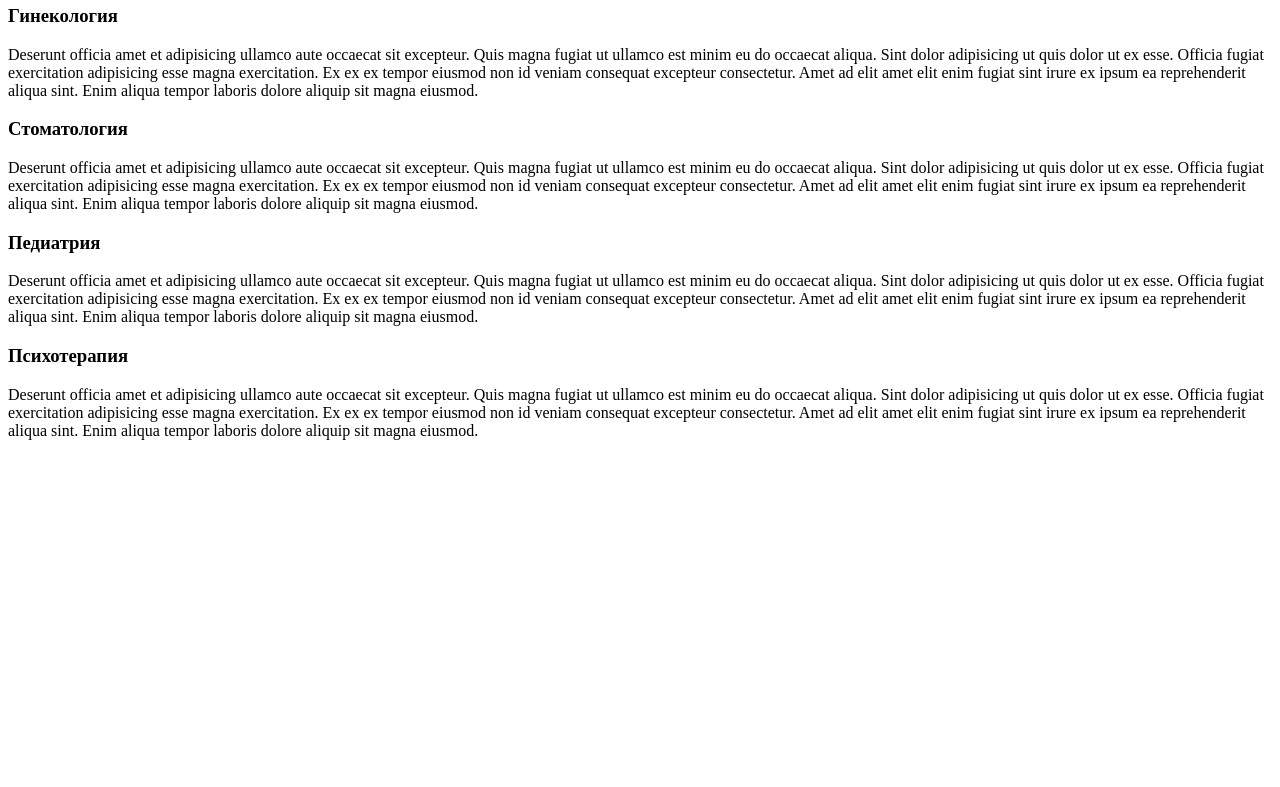
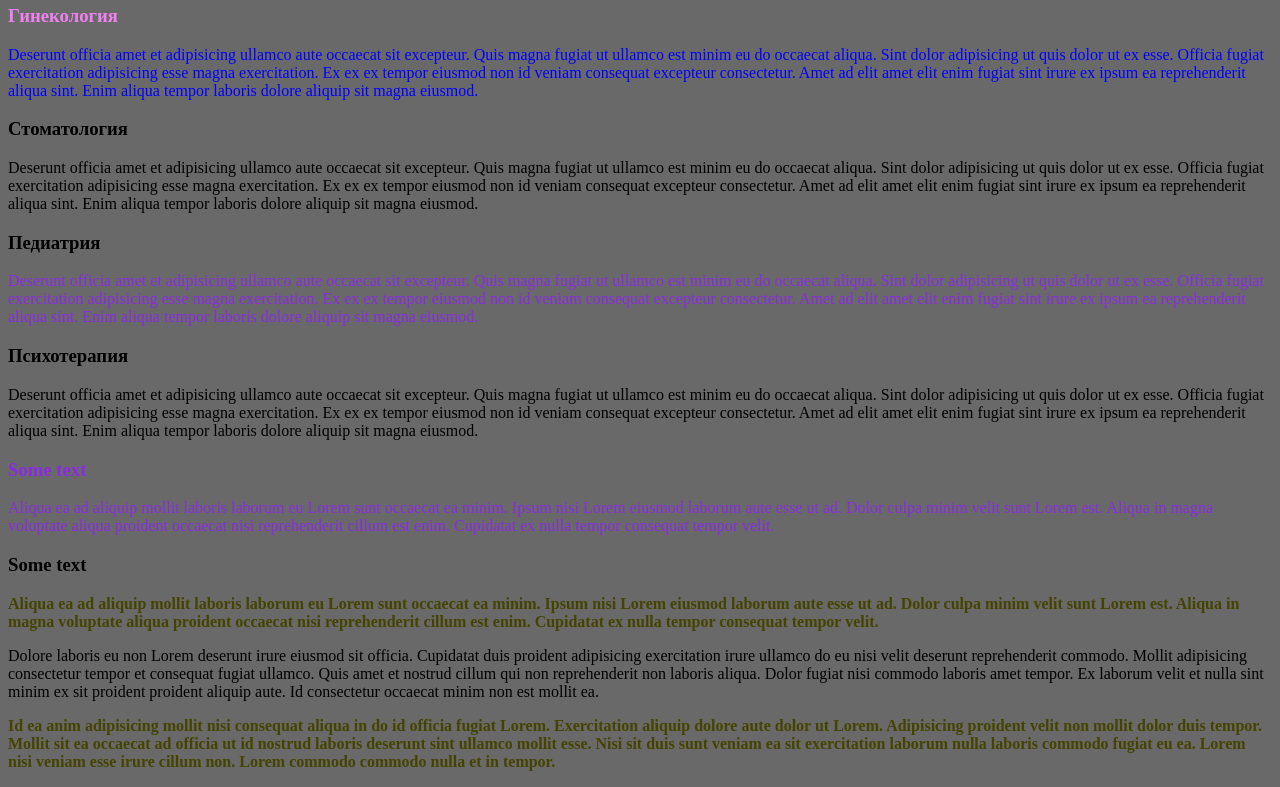
Before and after one commit to arif85/web, a plain HTML site: page www/staf.html in a window 1280 px wide. Shown: the part 186-973 px from the top of the page. Before the commit the page ends 800 px from the top, so only its background shows below. Drawn offline with Linux system fonts and the light colour scheme.

Commit message:
css staf.html

```diff
--- /dev/null
+++ b/www/css/style.css
@@ -0,0 +1,30 @@
+*{
+    margin: 10;
+    padding: 20;
+}
+
+body{
+    background: dimgray;
+}
+
+#header{
+    color: violet;
+}
+
+
+.p1{
+    color: blue;
+}
+.p2{
+    color: blueviolet;
+}
+
+
+h2{
+    color: red;
+}
+
+div#id1 p.note{
+    font-weight: 900;
+    color: #444400;
+}
--- a/www/staf.html
+++ b/www/staf.html
@@ -5,6 +5,7 @@
     <meta name="viewport" content="width=device-width, initial-scale=1.0">
     <meta http-equiv="X-UA-Compatible" content="ie=edge">
     <title>Наши специалисты</title>
+    <link rel="stylesheet" href="css/style.css">
 </head>
 <body>
     <ul>
@@ -18,14 +19,25 @@
 
     <h2>Наши специалисты</h2>
 
-    <h3>Гинекология</h3>
-    <p>Deserunt officia amet et adipisicing ullamco aute occaecat sit excepteur. Quis magna fugiat ut ullamco est minim eu do occaecat aliqua. Sint dolor adipisicing ut quis dolor ut ex esse. Officia fugiat exercitation adipisicing esse magna exercitation. Ex ex ex tempor eiusmod non id veniam consequat excepteur consectetur. Amet ad elit amet elit enim fugiat sint irure ex ipsum ea reprehenderit aliqua sint. Enim aliqua tempor laboris dolore aliquip sit magna eiusmod.</p>
+    <h3 id="header">Гинекология</h3>
+    <p class="p1">Deserunt officia amet et adipisicing ullamco aute occaecat sit excepteur. Quis magna fugiat ut ullamco est minim eu do occaecat aliqua. Sint dolor adipisicing ut quis dolor ut ex esse. Officia fugiat exercitation adipisicing esse magna exercitation. Ex ex ex tempor eiusmod non id veniam consequat excepteur consectetur. Amet ad elit amet elit enim fugiat sint irure ex ipsum ea reprehenderit aliqua sint. Enim aliqua tempor laboris dolore aliquip sit magna eiusmod.</p>
     <h3>Стоматология</h3>
     <p>Deserunt officia amet et adipisicing ullamco aute occaecat sit excepteur. Quis magna fugiat ut ullamco est minim eu do occaecat aliqua. Sint dolor adipisicing ut quis dolor ut ex esse. Officia fugiat exercitation adipisicing esse magna exercitation. Ex ex ex tempor eiusmod non id veniam consequat excepteur consectetur. Amet ad elit amet elit enim fugiat sint irure ex ipsum ea reprehenderit aliqua sint. Enim aliqua tempor laboris dolore aliquip sit magna eiusmod.</p>
     <h3>Педиатрия</h3>
-    <p>Deserunt officia amet et adipisicing ullamco aute occaecat sit excepteur. Quis magna fugiat ut ullamco est minim eu do occaecat aliqua. Sint dolor adipisicing ut quis dolor ut ex esse. Officia fugiat exercitation adipisicing esse magna exercitation. Ex ex ex tempor eiusmod non id veniam consequat excepteur consectetur. Amet ad elit amet elit enim fugiat sint irure ex ipsum ea reprehenderit aliqua sint. Enim aliqua tempor laboris dolore aliquip sit magna eiusmod.</p>
+    <p class="p2">Deserunt officia amet et adipisicing ullamco aute occaecat sit excepteur. Quis magna fugiat ut ullamco est minim eu do occaecat aliqua. Sint dolor adipisicing ut quis dolor ut ex esse. Officia fugiat exercitation adipisicing esse magna exercitation. Ex ex ex tempor eiusmod non id veniam consequat excepteur consectetur. Amet ad elit amet elit enim fugiat sint irure ex ipsum ea reprehenderit aliqua sint. Enim aliqua tempor laboris dolore aliquip sit magna eiusmod.</p>
+
     <h3>Психотерапия</h3>
     <p>Deserunt officia amet et adipisicing ullamco aute occaecat sit excepteur. Quis magna fugiat ut ullamco est minim eu do occaecat aliqua. Sint dolor adipisicing ut quis dolor ut ex esse. Officia fugiat exercitation adipisicing esse magna exercitation. Ex ex ex tempor eiusmod non id veniam consequat excepteur consectetur. Amet ad elit amet elit enim fugiat sint irure ex ipsum ea reprehenderit aliqua sint. Enim aliqua tempor laboris dolore aliquip sit magna eiusmod.</p>
+    <div class="p2">
+        <h3>Some text</h3>
+        <p class="note">Aliqua ea ad aliquip mollit laboris laborum eu Lorem sunt occaecat ea minim. Ipsum nisi Lorem eiusmod laborum aute esse ut ad. Dolor culpa minim velit sunt Lorem est. Aliqua in magna voluptate aliqua proident occaecat nisi reprehenderit cillum est enim. Cupidatat ex nulla tempor consequat tempor velit.</p>
+    </div>
+    <div id="id1">
+        <h3>Some text</h3>
+        <p class="note">Aliqua ea ad aliquip mollit laboris laborum eu Lorem sunt occaecat ea minim. Ipsum nisi Lorem eiusmod laborum aute esse ut ad. Dolor culpa minim velit sunt Lorem est. Aliqua in magna voluptate aliqua proident occaecat nisi reprehenderit cillum est enim. Cupidatat ex nulla tempor consequat tempor velit.</p>
+        <p>Dolore laboris eu non Lorem deserunt irure eiusmod sit officia. Cupidatat duis proident adipisicing exercitation irure ullamco do eu nisi velit deserunt reprehenderit commodo. Mollit adipisicing consectetur tempor et consequat fugiat ullamco. Quis amet et nostrud cillum qui non reprehenderit non laboris aliqua. Dolor fugiat nisi commodo laboris amet tempor. Ex laborum velit et nulla sint minim ex sit proident proident aliquip aute. Id consectetur occaecat minim non est mollit ea.</p>
+        <p class="note">Id ea anim adipisicing mollit nisi consequat aliqua in do id officia fugiat Lorem. Exercitation aliquip dolore aute dolor ut Lorem. Adipisicing proident velit non mollit dolor duis tempor. Mollit sit ea occaecat ad officia ut id nostrud laboris deserunt sint ullamco mollit esse. Nisi sit duis sunt veniam ea sit exercitation laborum nulla laboris commodo fugiat eu ea. Lorem nisi veniam esse irure cillum non. Lorem commodo commodo nulla et in tempor.</p>
+    </div>
 
 
 
```
Also changed, not shown: www/css/main.css (added).
